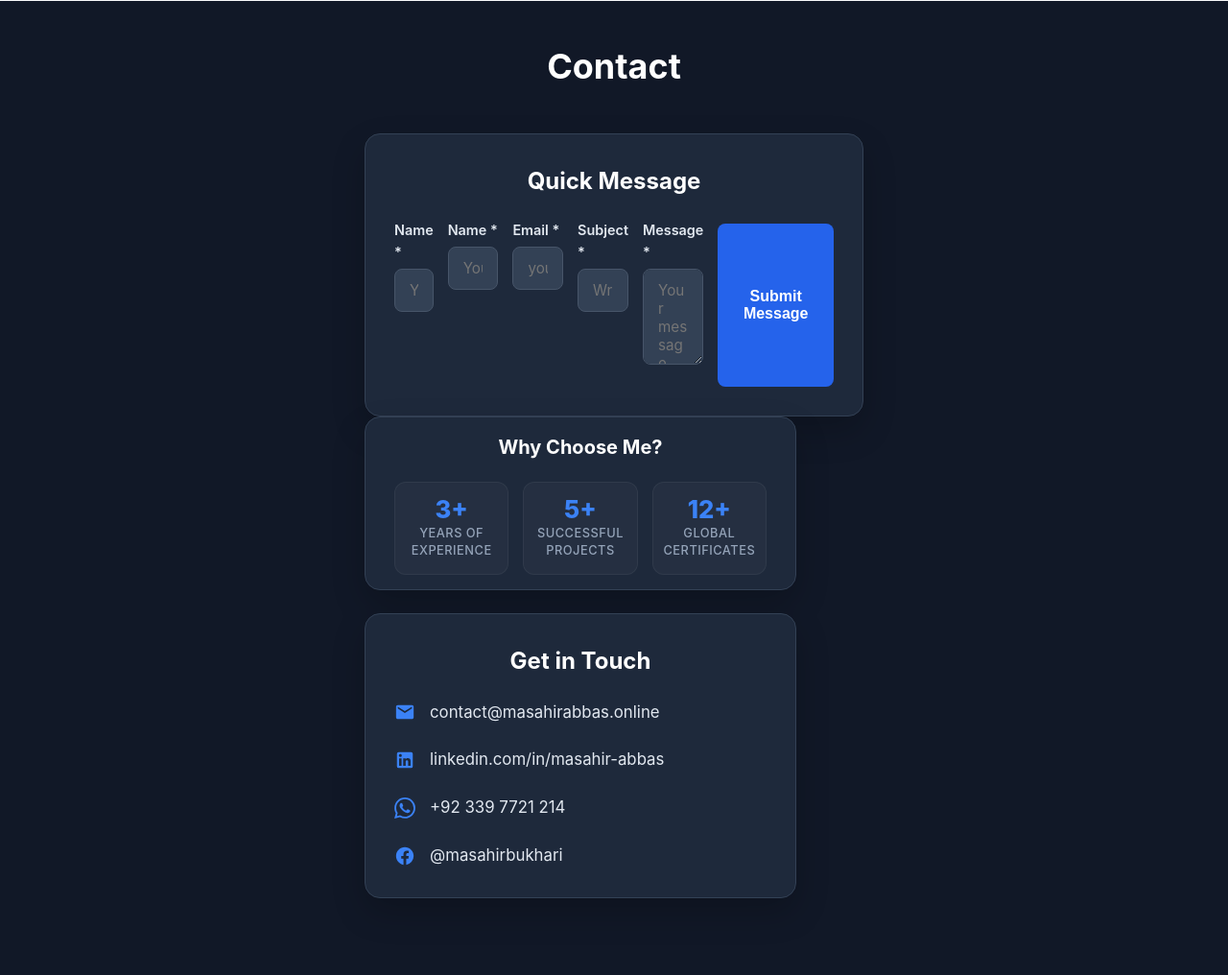
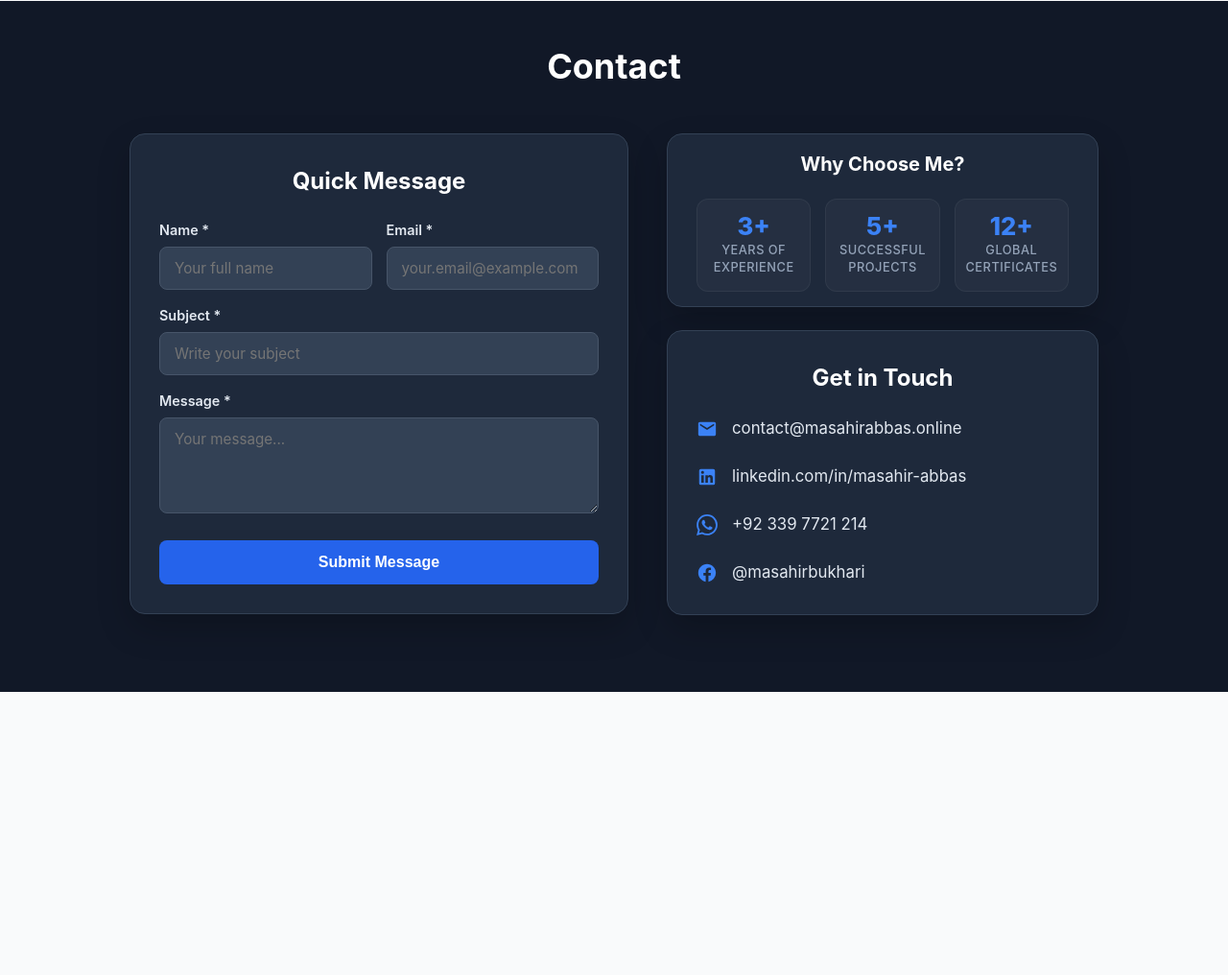
Before and after one commit to khari110/Updated-Portfolio, a Flask app: page / in a window 1280 px wide. Shown: the part 5321-6337 px from the top of the page at 96% size. After the commit the page ends 6042 px from the top, so only its background shows below. Run offline with Flask 3, Linux system fonts and the light colour scheme.

Commit message:
fixed form html

```diff
--- a/templates/index.html
+++ b/templates/index.html
@@ -944,11 +944,6 @@
             <label>Name *</label>
             <input type="text" id="leadName" placeholder="Your full name" required>
         </div>
-                        <div class="qm-row">
-                            <div class="qm-group">
-                                <label>Name *</label>
-                                <input type="text" id="leadName" placeholder="Your full name" required>
-                            </div>
                             <div class="qm-group">
                                 <label>Email *</label>
                                 <input type="email" id="leadEmail" placeholder="your.email@example.com" required>
```
